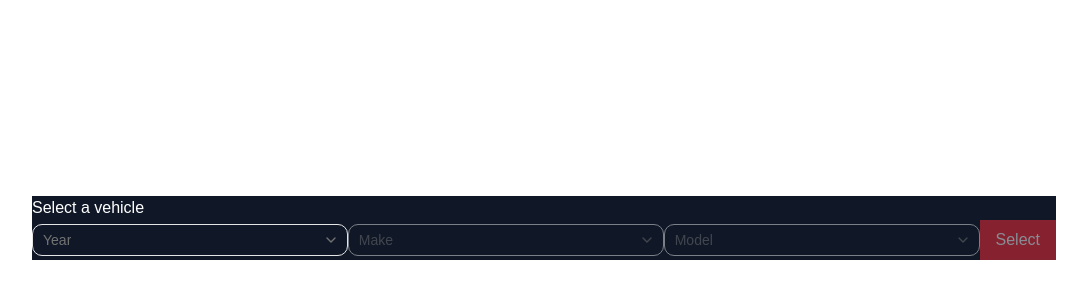
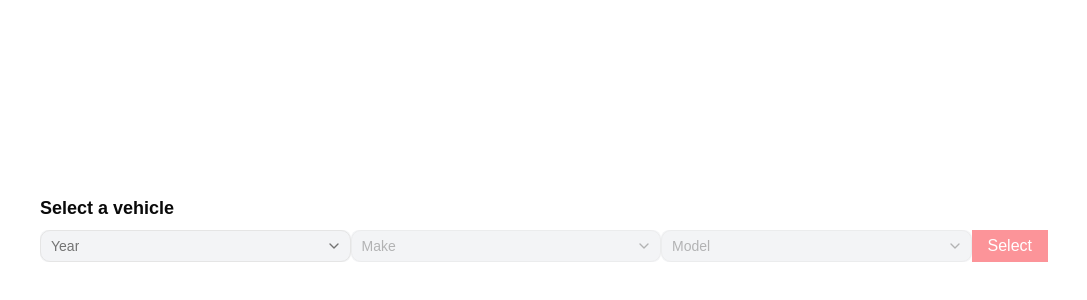
Before and after one commit to mattmaomao/Vehicle-Configurator-Exercise, a React (Vite) app: page / in a window 1280 px wide. Shown: the part 172-472 px from the top of the page, without its empty margins (96-1183 px from the left). Built offline with nearby package versions, Linux system fonts and the light colour scheme.

Commit message:
style fix

```diff
--- a/src/OptionalUpgrade.tsx
+++ b/src/OptionalUpgrade.tsx
@@ -46,11 +46,14 @@ export default function OptionalUpgrade({
   }
 
   return (
-    <div className="flex flex-col justify-center items-center h-screen w-4/5 m-auto gap-3">
-      <header>Select Optional Upgrades</header>
+    <div className="flex justify-center items-center h-screen">
+      <div className="center w-4/5 m-auto p-2">
+        <header className="text-lg font-semibold mb-2">
+          Select Optional Upgrades
+        </header>
         <div className="flex flex-col justify-center items-center gap-3 w-full">
           <div className="w-full">
-          <Collapsible className="flex flex-col border">
+            <Collapsible className="flex flex-col border" defaultOpen>
               <div className="flex items-center justify-between gap-4 px-4">
                 <div className="text-sm font-semibold">First Row</div>
                 {/* selection preview */}
@@ -94,7 +97,9 @@ export default function OptionalUpgrade({
                         aria-checked={isSelected}
                         className={cn(
                           "py-1 px-2 hover:bg-red-200",
-                        isSelected ? "bg-green-500 text-white" : "bg-gray-100",
+                          isSelected
+                            ? "bg-green-500 text-white"
+                            : "bg-gray-100",
                         )}
                       >
                         {isSelected ? "SELECTED" : "SELECT"}
@@ -123,5 +128,6 @@ export default function OptionalUpgrade({
           </button>
         </div>
       </div>
+    </div>
   );
 }
--- a/src/SeatCoverage.tsx
+++ b/src/SeatCoverage.tsx
@@ -62,8 +62,11 @@ export default function SeatCoverage({
   }
 
   return (
-    <div className="flex flex-col justify-center items-center h-screen w-4/5 m-auto gap-3">
-      <header>Select Your Seat Type</header>
+    <div className="flex justify-center items-center h-screen">
+      <div className="center w-4/5 m-auto p-2">
+        <header className="text-lg font-semibold mb-2">
+          Select Your Seat Type
+        </header>
         <div
           className={cn(
             "flex flex-col justify-center items-center gap-3 w-full",
@@ -71,7 +74,7 @@ export default function SeatCoverage({
           )}
         >
           <div className="w-full">
-          <Collapsible className="flex flex-col border">
+            <Collapsible className="flex flex-col border" defaultOpen>
               <div className="flex items-center justify-between gap-4 px-4">
                 <div className="text-sm font-semibold">First Row</div>
                 {/* selection preview */}
@@ -116,7 +119,9 @@ export default function SeatCoverage({
                         aria-checked={isSelected}
                         className={cn(
                           "py-1 px-2 hover:bg-red-200",
-                        isSelected ? "bg-green-500 text-white" : "bg-gray-100",
+                          isSelected
+                            ? "bg-green-500 text-white"
+                            : "bg-gray-100",
                         )}
                       >
                         {isSelected ? "SELECTED" : "SELECT"}
@@ -128,7 +133,7 @@ export default function SeatCoverage({
             </Collapsible>
           </div>
           <div className="w-full">
-          <Collapsible className="flex flex-col border">
+            <Collapsible className="flex flex-col border" defaultOpen>
               <div className="flex items-center justify-between gap-4 px-4">
                 <div className="text-sm font-semibold">Second Row</div>
                 {/* selection preview */}
@@ -173,7 +178,9 @@ export default function SeatCoverage({
                         aria-checked={isSelected}
                         className={cn(
                           "py-1 px-2 hover:bg-red-200",
-                        isSelected ? "bg-green-500 text-white" : "bg-gray-100",
+                          isSelected
+                            ? "bg-green-500 text-white"
+                            : "bg-gray-100",
                         )}
                       >
                         {isSelected ? "SELECTED" : "SELECT"}
@@ -202,5 +209,6 @@ export default function SeatCoverage({
           </button>
         </div>
       </div>
+    </div>
   );
 }
--- a/src/VehicleSelector.tsx
+++ b/src/VehicleSelector.tsx
@@ -37,10 +37,10 @@ export default function VehicleSelector({
 
   return (
     <div className="flex justify-center items-center h-screen">
-      <div className="bg-gray-900 text-white center w-4/5 m-auto ">
-        <header>Select a vehicle</header>
-        <form className="flex items-center" action="" onSubmit={handleSubmit}>
-          <div className="w-full">
+      <div className="center w-4/5 m-auto p-2">
+        <header className="text-lg font-semibold mb-2">Select a vehicle</header>
+        <form className="flex" action="" onSubmit={handleSubmit}>
+          <div className="h-full w-full text-black bg-gray-100 rounded-md">
             <Select
               onValueChange={(e) => {
                 setYear(e);
@@ -63,7 +63,7 @@ export default function VehicleSelector({
             </Select>
           </div>
 
-          <div className="w-full">
+          <div className="h-full w-full text-black bg-gray-100 rounded-md">
             <Select
               disabled={year === ""}
               onValueChange={(e) => {
@@ -92,7 +92,7 @@ export default function VehicleSelector({
             </Select>
           </div>
 
-          <div className="w-full">
+          <div className="h-full w-full text-black bg-gray-100 rounded-md">
             <Select
               disabled={make === ""}
               onValueChange={(e) => setModel(e)}
@@ -112,7 +112,7 @@ export default function VehicleSelector({
             </Select>
           </div>
           <button
-            className="py-2 px-4 bg-red-500 disabled:opacity-50"
+            className="px-4 bg-red-500 text-white disabled:opacity-50"
             disabled={model === ""}
           >
             Select
```
Lines whose indentation alone changed are shown as unchanged.
